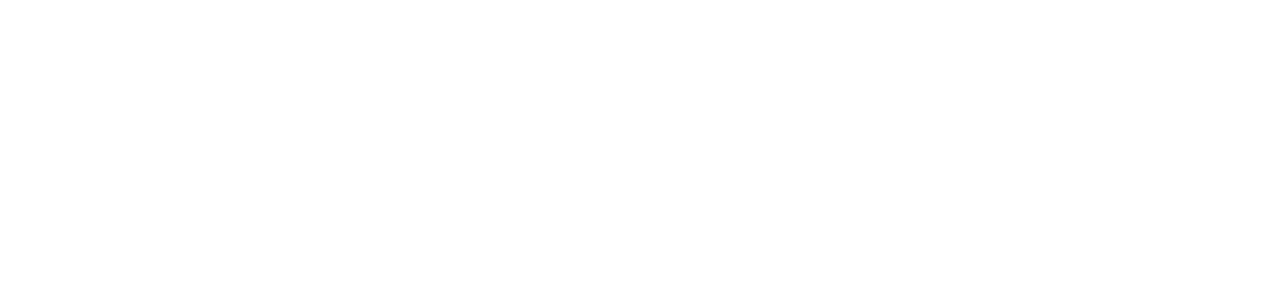
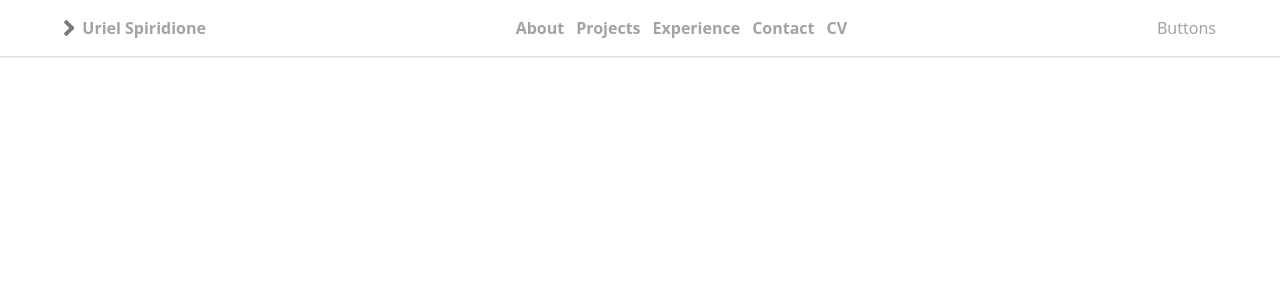
Before and after one commit to Chewbacca-14/portfolio, an Angular app: page / in a window 1280 px wide. Shown: the top 300 px of the page. Built offline with nearby package versions, Linux system fonts and the light colour scheme.

Commit message:
✨ Feat: Create Navbar

```diff
--- a/src/app/app.component.html
+++ b/src/app/app.component.html
@@ -1 +1,2 @@
+<app-navbar />
 <router-outlet></router-outlet>
--- a/src/app/app.component.ts
+++ b/src/app/app.component.ts
@@ -1,14 +1,12 @@
 import { Component } from '@angular/core';
-import { CommonModule } from '@angular/common';
 import { RouterOutlet } from '@angular/router';
+import { NavbarComponent } from './shared/components/navbar/navbar.component';
 
 @Component({
   selector: 'app-root',
   standalone: true,
-  imports: [CommonModule, RouterOutlet],
+  imports: [RouterOutlet, NavbarComponent],
   templateUrl: './app.component.html',
-  styleUrls: ['./app.component.scss']
+  styleUrls: ['./app.component.scss'],
 })
-export class AppComponent {
-  title = 'portfolio-2024';
-}
+export class AppComponent {}
--- /dev/null
+++ b/src/app/shared/components/devly-icon/devly-icon.component.ts
@@ -0,0 +1,23 @@
+import { Component } from '@angular/core';
+
+@Component({
+  selector: 'app-devly-icon',
+  standalone: true,
+  template: `
+    <svg
+      class="fill-neutral-400 h-4"
+      viewBox="0 0 218 338"
+      xmlns="http://www.w3.org/2000/svg"
+    >
+      <path
+        d="M36.8745 5.51453C44.1948 -1.83818 56.0633 -1.83818 63.3836 5.51454L212.51 155.301C219.83 162.654 219.83 174.575 212.51 181.928L181.411 213.164C174.091 220.517 162.222 220.517 154.902 213.164L5.77593 63.3773C-1.54437 56.0246 -1.54437 44.1035 5.77594 36.7508L36.8745 5.51453Z"
+        fill="#7A7A7A"
+      ></path>
+      <path
+        d="M212.224 156.072C219.544 163.425 219.544 175.346 212.224 182.699L63.0979 332.485C55.7776 339.838 43.909 339.838 36.5887 332.485L5.49022 301.249C-1.83008 293.897 -1.83007 281.975 5.49023 274.623L154.616 124.836C161.937 117.483 173.805 117.483 181.126 124.836L212.224 156.072Z"
+        fill="#7A7A7A"
+      ></path>
+    </svg>
+  `,
+})
+export class DevlyIconComponent {}
--- /dev/null
+++ b/src/app/shared/components/navbar/navbar.component.html
@@ -0,0 +1,18 @@
+<nav
+  class="h-14 shadow-sm shadow-neutral-400/50 flex items-center px-16 justify-between text-neutral-400"
+>
+  <section class="flex items-center gap-2">
+    <app-devly-icon />
+    <span class="font-semibold"> Uriel Spiridione </span>
+  </section>
+  <section>
+    <ul class="flex gap-3 font-semibold">
+      <li>About</li>
+      <li>Projects</li>
+      <li>Experience</li>
+      <li>Contact</li>
+      <li>CV</li>
+    </ul>
+  </section>
+  <section>Buttons</section>
+</nav>
--- /dev/null
+++ b/src/app/shared/components/navbar/navbar.component.ts
@@ -0,0 +1,11 @@
+import { Component } from '@angular/core';
+import { DevlyIconComponent } from '../devly-icon/devly-icon.component';
+
+@Component({
+  selector: 'app-navbar',
+  standalone: true,
+  imports: [DevlyIconComponent],
+  templateUrl: './navbar.component.html',
+  styles: ``,
+})
+export class NavbarComponent {}
```
